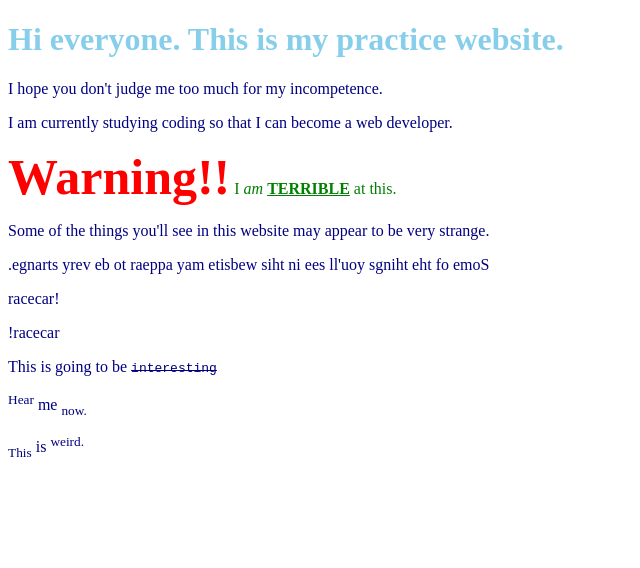
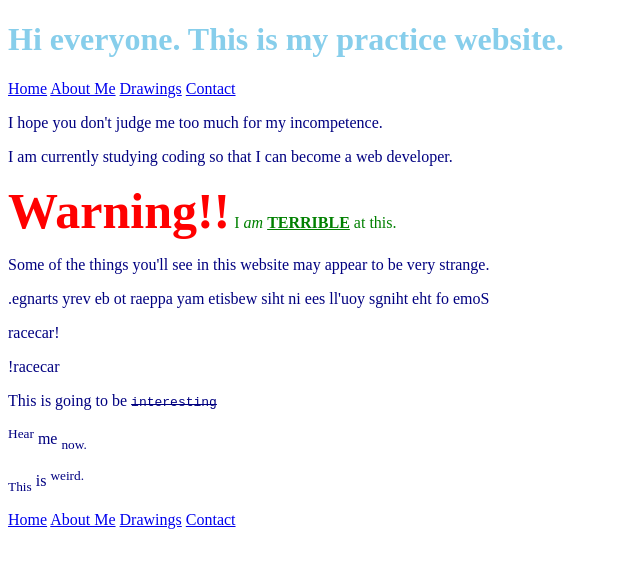
Before and after one commit to LostandConfusedStudent/PracticeRepo, a plain HTML site: page index.html in a window 1280 px wide. Shown: the whole page, without its empty margins (0-640 px from the left). Drawn offline with Linux system fonts and the light colour scheme.

Commit message:
Fixed typoes in README.md and added header, footer, navigation, and section in index.html

```diff
--- a/index.html
+++ b/index.html
@@ -7,7 +7,18 @@
     <title>Practice Website</title>
 </head>
 <body>
+    <header>
         <h1>Hi everyone. This is my practice website.</h1>
+        <nav>
+            <a href="index.html">Home</a>
+            <a href="about.html">About Me</a>
+            <a href="drawings.html">Drawings</a>
+            <a href="contact.html">Contact</a>
+        </nav>
+    </header>
+
+    <section>
+
         <p>I hope you don't judge me too much for my incompetence.</p>
         <p>I am currently studying coding so that I can become a web developer.</p>
         <p class="warning"><strong>Warning!!</strong> I <i>am</i> <u><b>TERRIBLE</b></u> at this.</p>
@@ -18,5 +29,16 @@
         <p>This is going to be <strike><tt>interesting</tt></strike></p>
         <p><sup>Hear</sup> me <sub>now.</sub></p>
         <p><sub>This</sub> is <sup>weird.</sup></p>
+
+    </section>
+
+    <footer>
+        <nav>
+            <a href="index.html">Home</a>
+            <a href="about.html">About Me</a>
+            <a href="drawings.html">Drawings</a>
+            <a href="contact.html">Contact</a>
+        </nav>
+    </footer>
 </body>
 </html>
```
Also changed, not shown: 1 other file. Lines whose indentation alone changed are shown as unchanged.
